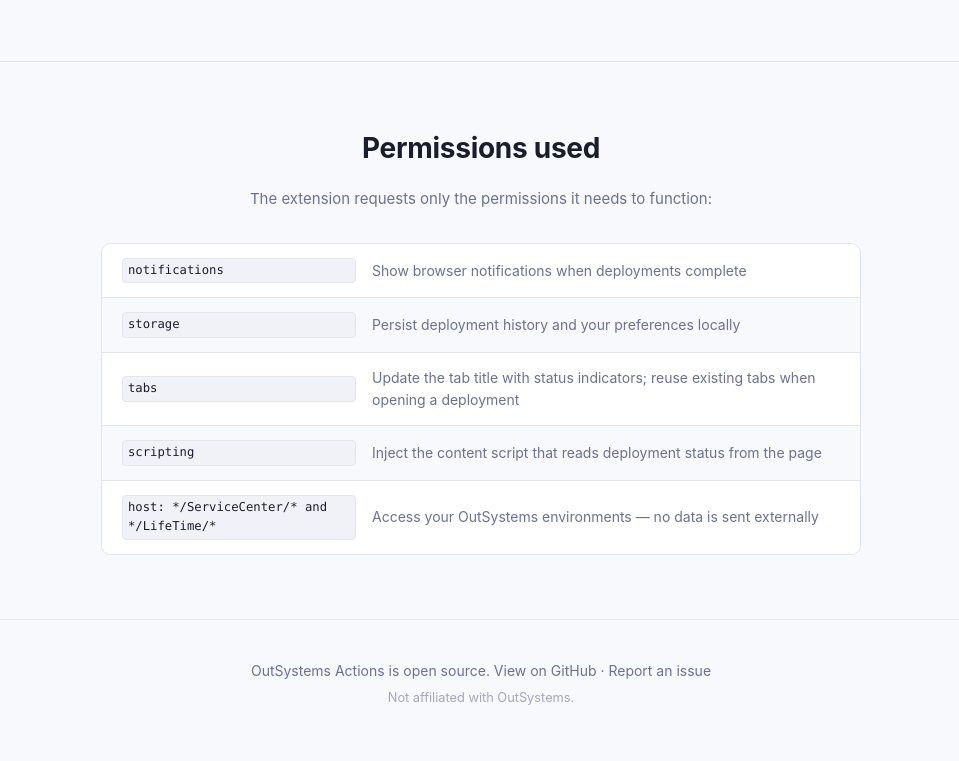
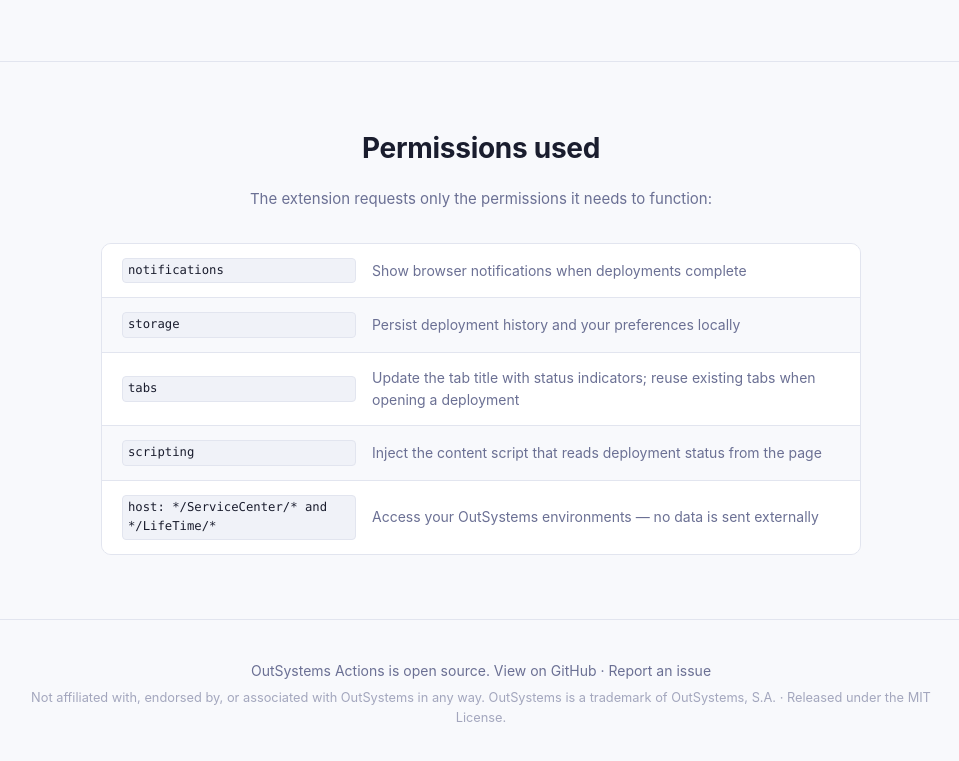
Before and after one commit to ivomfrazao/outsystems-actions, a plain HTML site: page index.html in a window 1280 px wide. Shown: the part 2177-2938 px from the top of the page, without its empty margins (159-1118 px from the left). Drawn offline with Linux system fonts and the light colour scheme.

Commit message:
chore: expand footer disclaimer and add MIT license link

```diff
--- a/index.html
+++ b/index.html
@@ -164,7 +164,10 @@
         &middot;
         <a href="https://github.com/ivomfrazao/outsystems-actions/issues" target="_blank" rel="noopener">Report an issue</a>
       </p>
-      <p class="footer-note">Not affiliated with OutSystems.</p>
+      <p class="footer-note">
+        Not affiliated with, endorsed by, or associated with OutSystems in any way. OutSystems is a trademark of OutSystems, S.A.
+        &middot; Released under the <a href="https://github.com/ivomfrazao/outsystems-actions/blob/main/LICENSE" target="_blank" rel="noopener">MIT License</a>.
+      </p>
     </div>
   </footer>
 </body>
```
